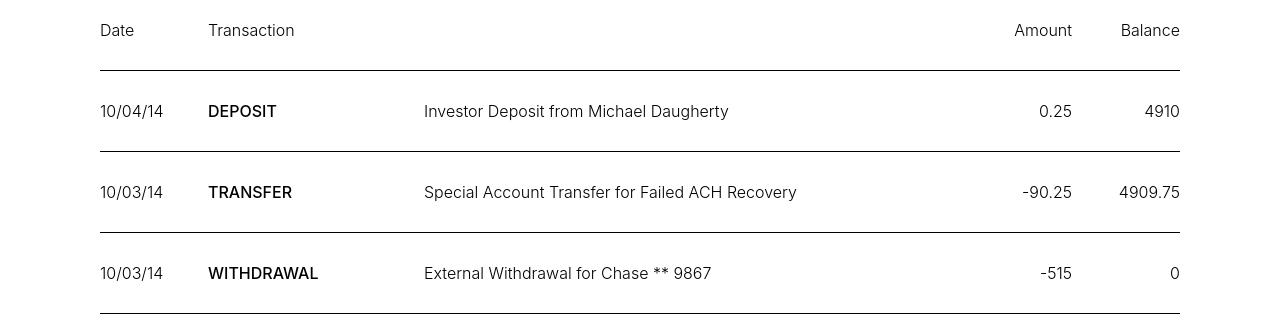
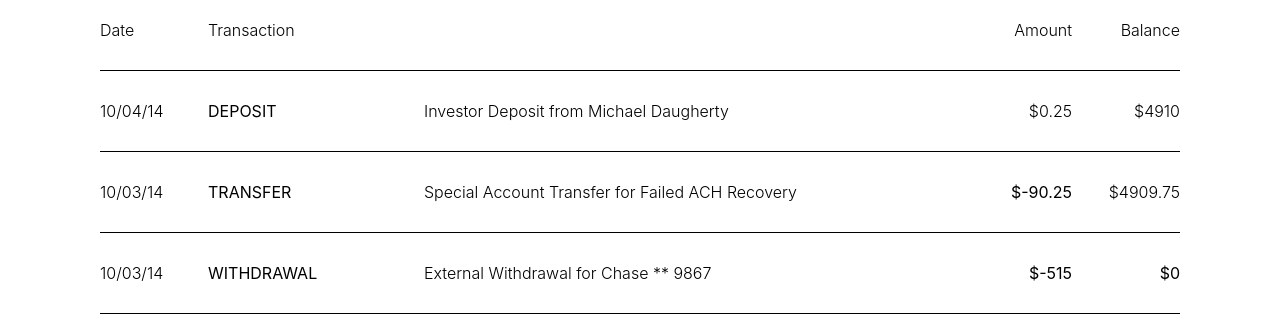
Before and after one commit to amrendrakind/ledger-lunacy, a React (Create React App) app: page / in a window 1280 px wide. Shown: the part 464-800 px from the top of the page. Built offline with nearby package versions, Linux system fonts and the light colour scheme.

Commit message:
Styling Update

```diff
--- a/src/components/ledger/Ledger.css
+++ b/src/components/ledger/Ledger.css
@@ -67,7 +67,7 @@
   }
 
   .ledger_item:nth-child(2) {
-    font-weight: 500;
+    font-weight: 400;
   }
 
   .ledger_header:nth-child(4) {
@@ -99,3 +99,11 @@
     padding-left: 0;
     margin: 0;
   }
+
+  .negative_ledger_balance {
+    font-weight: 400;
+  }
+
+  .positive_ledger_balance {
+    font-weight: 300;
+  }
--- a/src/components/ledger/Ledger.js
+++ b/src/components/ledger/Ledger.js
@@ -1,4 +1,3 @@
-
 import React, { useEffect } from 'react';
 import { useSelector, useDispatch } from 'react-redux';
 import { ledgerLists } from '../../redux/ledger/ledgerActions';
--- a/src/components/ledger/LedgerItem.js
+++ b/src/components/ledger/LedgerItem.js
@@ -48,10 +48,12 @@ function LedgerItem(props) {
           {' '}
           {destination.description}
         </div>
-        <div className="ledger_item">
+        <div className={`ledger_item ${amount <= 0 ? 'negative_ledger_balance' : 'positive_ledger_balance'}`}>
+          {'$'}
           {amount}
         </div>
-        <div className="ledger_item">
+        <div className={`ledger_item ${balance <= 0 ? 'negative_ledger_balance' : 'positive_ledger_balance'}`}>
+          {'$'}
           {balance}
         </div>
       </div>
```
